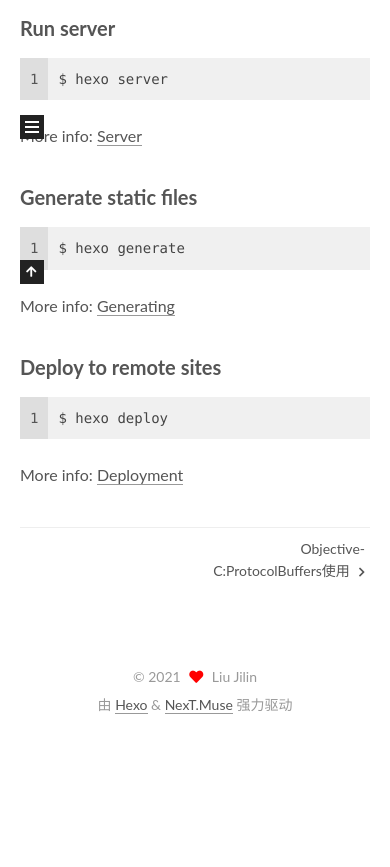
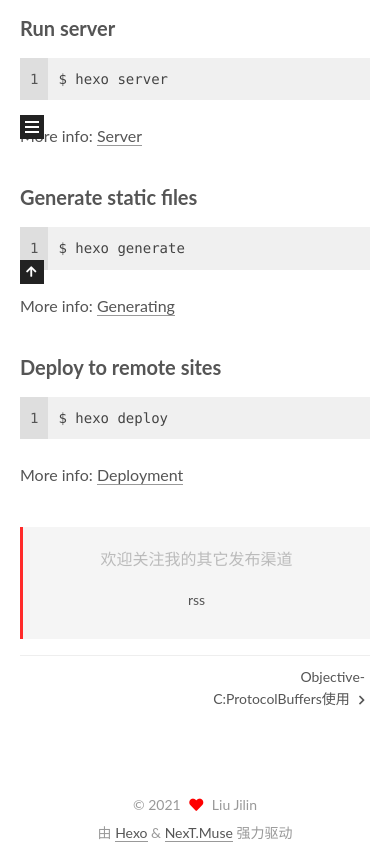
Before and after one commit to AllLeMon/AllLeMon.github.io, a plain HTML site: page 2020/12/23/hello-world/index.html in a window 390 px wide. Shown: the part 660-1527 px from the top of the page. Before the commit the page ends 1399 px from the top, so only its background shows below. Drawn offline with nearby package versions, Linux system fonts and the light colour scheme.

Commit message:
Site updated: 2021-03-24 19:51:03

```diff
--- a/2020/12/23/hello-world/index.html
+++ b/2020/12/23/hello-world/index.html
@@ -89,6 +89,7 @@
   </style>
 </noscript>
 
+<link rel="alternate" href="/atom.xml" title="小咸鱼的记事本" type="application/atom+xml">
 </head>
 
 <body itemscope itemtype="http://schema.org/WebPage" class="use-motion">
@@ -265,6 +266,23 @@
 
 
     <footer class="post-footer">
+          <div class="followme">
+  <span>欢迎关注我的其它发布渠道</span>
+
+  <div class="social-list">
+
+      <div class="social-item">
+        <a target="_blank" class="social-link" href="/atom.xml">
+          <span class="icon">
+            <i class=""></i>
+          </span>
+
+          <span class="label">rss</span>
+        </a>
+      </div>
+  </div>
+</div>
+
 
 
 
--- a/css/main.css
+++ b/css/main.css
@@ -2238,6 +2238,39 @@ pre code {
     transform: rotateZ(-30deg);
   }
 }
+.followme {
+  color: #bbb;
+  padding: 1em 1.5em;
+  text-align: center;
+  background: var(--card-bg-color);
+  border-left: 3px solid #ff2a2a;
+  margin: 1em 0 0;
+}
+.followme .social-list {
+  display: flex;
+  flex-wrap: wrap;
+  justify-content: center;
+}
+.followme .social-list .social-item {
+  margin: 0.5em 2em;
+}
+@media (max-width: 991px) {
+  .followme .social-list .social-item {
+    margin: 0.5em 0.75em;
+  }
+}
+.followme .social-list .social-link {
+  border: 0;
+  display: inline-block;
+  text-align: center;
+}
+.followme .social-list .social-link .icon {
+  font-size: 1.75em;
+}
+.followme .social-list .social-link .label {
+  display: block;
+  font-size: 14px;
+}
 .category-all-page .category-all-title {
   text-align: center;
 }
@@ -2611,7 +2644,7 @@ ul.breadcrumb li:last-child {
   vertical-align: middle;
 }
 .links-of-author a::before {
-  background: #099af1;
+  background: #e9ffff;
   display: inline-block;
   margin-right: 3px;
   transform: translateY(-2px);
```
Also changed, not shown: 2021/03/24/Objective-C-ProtocolBuffers使用/index.html (+18 -0 lines), archives/2020/12/index.html (+1 -0 lines), archives/2020/index.html (+1 -0 lines), archives/2021/03/index.html (+1 -0 lines), archives/2021/index.html (+1 -0 lines), archives/index.html (+1 -0 lines), atom.xml (added, +61 -0 lines), index.html (+1 -0 lines), tags/iOS开发/index.html (+1 -0 lines).
